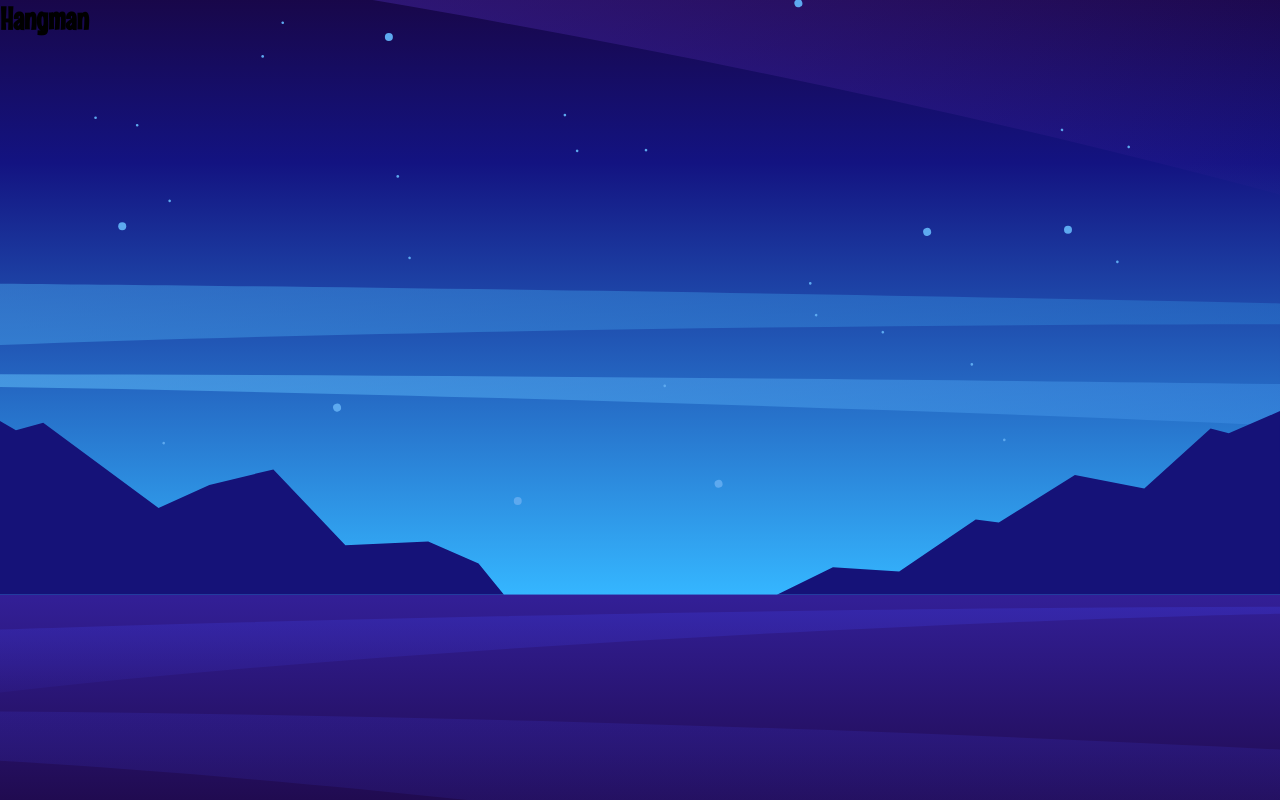
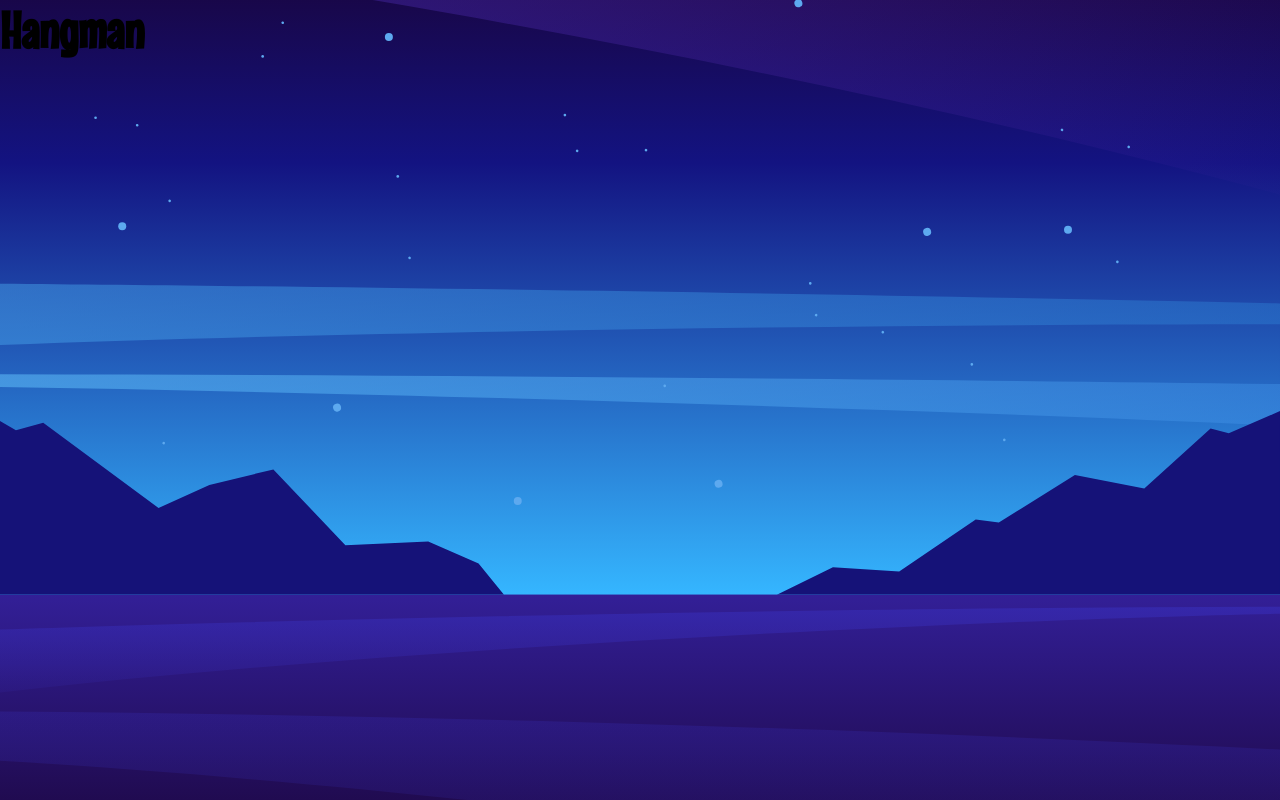
Before and after one commit to shimtandy/hangman-game, a React (Vite) app: page / in a window 1280 px wide. Built offline with nearby package versions, Linux system fonts and the light colour scheme.

Commit message:
Add design system fonts and colors.

```diff
--- a/src/index.css
+++ b/src/index.css
@@ -3,6 +3,25 @@
   src: url("assets/fonts/MouseMemoirs-Regular.ttf");
 }
 
+
+
+/* Design system */
+* {
+  --color-dark-navy: hsl(250, 68, 27);
+  --color-blue: hsl(223, 100, 57);
+  --color-white: hsl(0, 0, 100);
+}
+
+html {
+  --font-size-heading-xl: 8.5rem;
+  --font-size-heading-l: 5.5rem;
+  --font-size-heading-m: 3.0rem;
+  --font-size-heading-s: 2.0rem;
+  --font-size-body: 1.625rem;
+}
+
+
+/* Reset */
 *,
 *::before,
 *::after {
@@ -26,7 +45,9 @@ body {
   background-size: cover;
   background-position: center;
   font-family: "Mouse Memoirs Regular";
+  font-size: var(--font-size-body);
 }
+
 
 @media only screen and (max-width: 425px) {
   body {
```
